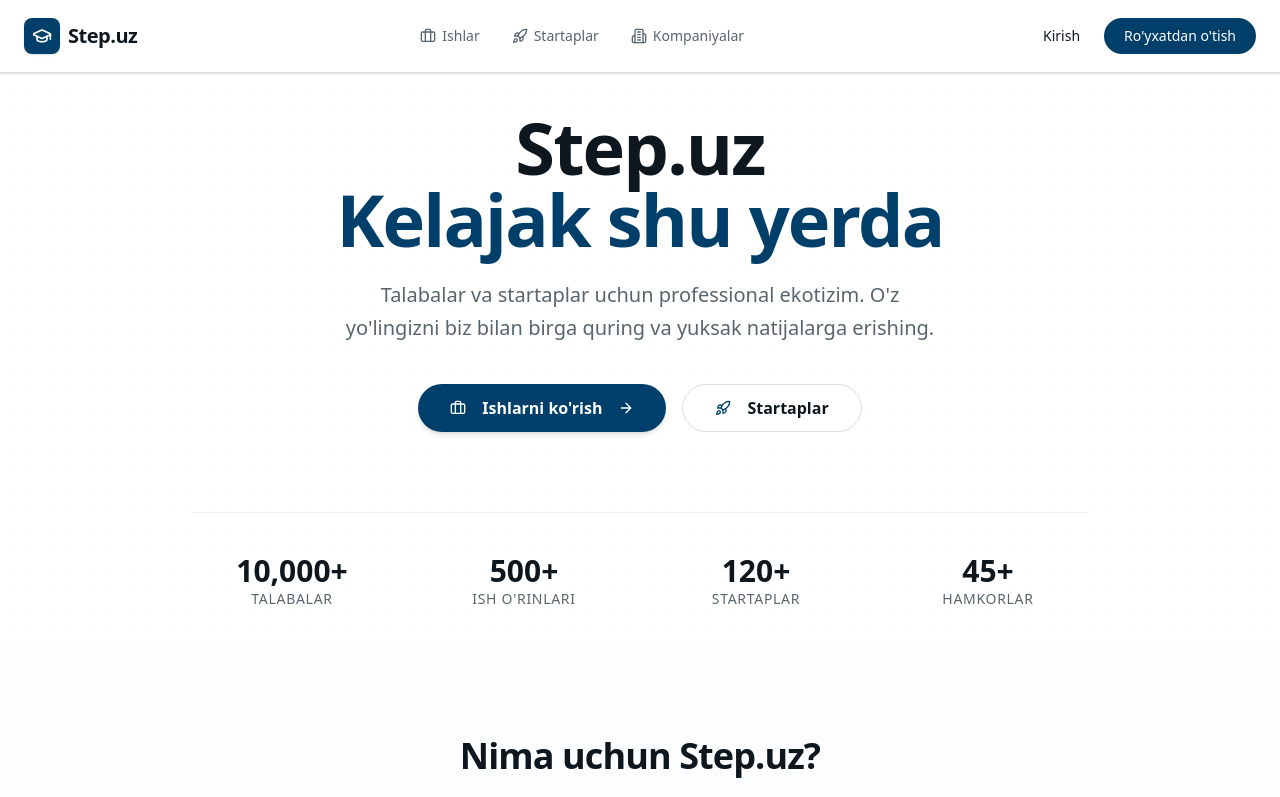
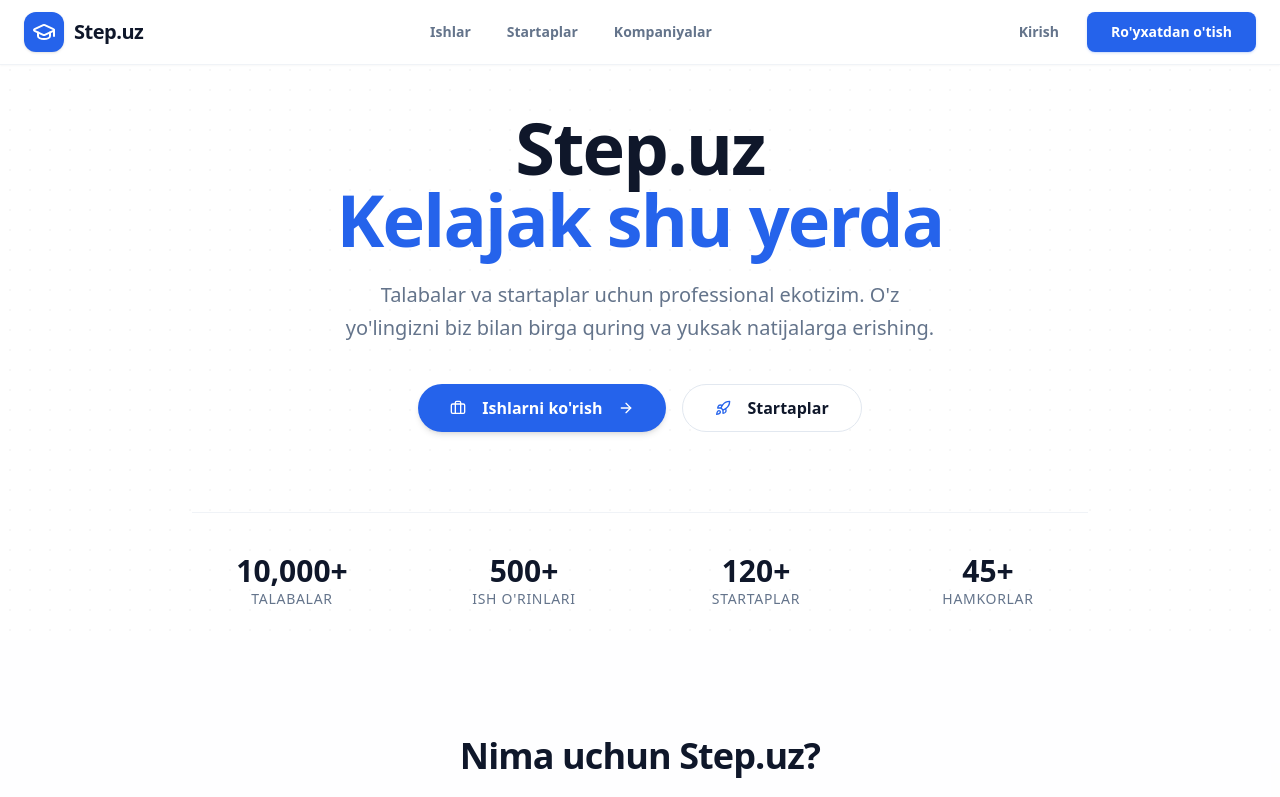
Before and after one commit to otabekxoff-creator/qadam.uz, a Next.js app in the folder frontend/: page / in a window 1280 px wide. Shown: the top 797 px of the page. Built offline with nearby package versions, Linux system fonts and the light colour scheme.

Commit message:
style: complete navbar redesign with professional colors and fonts, fixed global styles, and backend audit

```diff
--- a/frontend/src/app/dashboard/company/page.tsx
+++ b/frontend/src/app/dashboard/company/page.tsx
@@ -343,7 +343,7 @@
               <TabsTrigger value="jobs" className="rounded-md data-[state=active]:bg-background data-[state=active]:shadow-sm h-full px-6 text-sm font-medium transition-all">
                 Ish e'lonlari
               </TabsTrigger>
-              <TabsTrigger value="applications" className="rounded-xl data-[state=active]:bg-primary data-[state=active]:text-primary-foreground h-full px-8 text-lg font-medium transition-all">
+              <TabsTrigger value="applications" className="rounded-md data-[state=active]:bg-background data-[state=active]:shadow-sm h-full px-6 text-sm font-medium transition-all">
                 So'nggi arizalar
               </TabsTrigger>
             </TabsList>
--- a/frontend/src/app/globals.css
+++ b/frontend/src/app/globals.css
@@ -33,46 +33,46 @@
 :root {
   --radius: 0.5rem;
   /* Light Mode - Clean, Professional White/Gray */
-  --background: oklch(1 0 0);
-  --foreground: oklch(0.2 0.02 240);
-  --card: oklch(1 0 0);
-  --card-foreground: oklch(0.2 0.02 240);
-  --popover: oklch(1 0 0);
-  --popover-foreground: oklch(0.2 0.02 240);
-  --primary: oklch(0.35 0.1 240); /* Royal Blue - Professional */
-  --primary-foreground: oklch(1 0 0);
-  --secondary: oklch(0.96 0.01 240);
-  --secondary-foreground: oklch(0.3 0.02 240);
-  --muted: oklch(0.96 0.01 240);
-  --muted-foreground: oklch(0.5 0.02 240);
-  --accent: oklch(0.96 0.01 240);
-  --accent-foreground: oklch(0.2 0.02 240);
-  --destructive: oklch(0.5 0.2 25);
-  --border: oklch(0.9 0.01 240);
-  --input: oklch(0.9 0.01 240);
-  --ring: oklch(0.35 0.1 240);
+  --background: #ffffff;
+  --foreground: #0f172a;
+  --card: #ffffff;
+  --card-foreground: #0f172a;
+  --popover: #ffffff;
+  --popover-foreground: #0f172a;
+  --primary: #2563eb; /* Strong Blue - Modern & Professional */
+  --primary-foreground: #ffffff;
+  --secondary: #f8fafc;
+  --secondary-foreground: #475569;
+  --muted: #f1f5f9;
+  --muted-foreground: #64748b;
+  --accent: #f1f5f9;
+  --accent-foreground: #0f172a;
+  --destructive: #ef4444;
+  --border: #e2e8f0;
+  --input: #e2e8f0;
+  --ring: #3b82f6;
 }
 
 .dark {
-  /* Dark Mode - Deep, Elegant Navy/Black */
-  --background: oklch(0.12 0.02 240);
-  --foreground: oklch(0.98 0.01 240);
-  --card: oklch(0.15 0.02 240);
-  --card-foreground: oklch(0.98 0.01 240);
-  --popover: oklch(0.15 0.02 240);
-  --popover-foreground: oklch(0.98 0.01 240);
-  --primary: oklch(0.65 0.15 220); /* Soft Professional Blue */
-  --primary-foreground: oklch(0.1 0.02 240);
-  --secondary: oklch(0.2 0.02 240);
-  --secondary-foreground: oklch(0.98 0.01 240);
-  --muted: oklch(0.2 0.02 240);
-  --muted-foreground: oklch(0.6 0.02 240);
-  --accent: oklch(0.2 0.02 240);
-  --accent-foreground: oklch(0.98 0.01 240);
-  --destructive: oklch(0.4 0.2 25);
-  --border: oklch(0.25 0.02 240);
-  --input: oklch(0.25 0.02 240);
-  --ring: oklch(0.65 0.15 220);
+  /* Dark Mode - Professional Navy */
+  --background: #020617;
+  --foreground: #f8fafc;
+  --card: #0f172a;
+  --card-foreground: #f8fafc;
+  --popover: #0f172a;
+  --popover-foreground: #f8fafc;
+  --primary: #3b82f6;
+  --primary-foreground: #ffffff;
+  --secondary: #1e293b;
+  --secondary-foreground: #94a3b8;
+  --muted: #1e293b;
+  --muted-foreground: #94a3b8;
+  --accent: #1e293b;
+  --accent-foreground: #f8fafc;
+  --destructive: #7f1d1d;
+  --border: #1e293b;
+  --input: #1e293b;
+  --ring: #3b82f6;
 }
 
 @layer base {
@@ -80,20 +80,24 @@
     @apply border-border outline-ring/50;
   }
   body {
-    @apply bg-background text-foreground antialiased;
+    @apply bg-background text-foreground antialiased selection:bg-primary/10 selection:text-primary;
     font-feature-settings: "rlig" 1, "calt" 1;
   }
 }
 
-/* Skromniy Styles */
+/* Professional Utilities */
 .glass {
-  @apply bg-card/60 backdrop-blur-md border border-border/50 shadow-sm;
+  @apply bg-card/80 backdrop-blur-sm border border-border/50 shadow-sm;
 }
 
 .professional-shadow {
-  box-shadow: 0 4px 20px -2px rgba(0, 0, 0, 0.05);
+  box-shadow: 0 1px 3px 0 rgb(0 0 0 / 0.1), 0 1px 2px -1px rgb(0 0 0 / 0.1);
 }
 
 .text-balance {
   text-wrap: balance;
 }
+
+.hover-card-effect {
+  @apply transition-all duration-200 hover:border-primary/30 hover:shadow-md hover:-translate-y-0.5;
+}
--- a/frontend/src/components/layout/MainLayout.tsx
+++ b/frontend/src/components/layout/MainLayout.tsx
@@ -10,9 +10,9 @@
 
 const MainLayout: React.FC<MainLayoutProps> = ({ children }) => {
   return (
-    <div className="min-h-screen flex flex-col bg-background text-foreground transition-colors duration-300">
+    <div className="min-h-screen flex flex-col bg-background text-foreground antialiased">
       <Navbar />
-      <main className="flex-1 perspective-1000 preserve-3d">
+      <main className="flex-1">
         {children}
       </main>
       <Footer />
--- a/frontend/src/components/layout/Navbar.tsx
+++ b/frontend/src/components/layout/Navbar.tsx
@@ -74,13 +74,12 @@
   };
 
   return (
-    <header className="fixed top-0 left-0 right-0 z-50 flex justify-center bg-background/80 backdrop-blur-md border-b border-border shadow-sm">
-      <nav className="container px-6 py-3">
-        <div className="flex h-12 items-center justify-between">
+    <header className="fixed top-0 left-0 right-0 z-50 bg-background/95 backdrop-blur-sm border-b border-border/50 shadow-[0_1px_2px_rgba(0,0,0,0.03)]">
+      <nav className="container mx-auto px-6 h-16 flex items-center justify-between">
         {/* Logo */}
-          <Link href="/" className="flex items-center space-x-2 group">
-            <div className="flex h-9 w-9 items-center justify-center rounded-lg bg-primary text-white shadow-sm transition-transform active:scale-95">
-              <GraduationCap className="h-5 w-5" />
+        <Link href="/" className="flex items-center space-x-2.5 group transition-opacity hover:opacity-90">
+          <div className="flex h-10 w-10 items-center justify-center rounded-xl bg-primary text-white shadow-sm active:scale-95 transition-transform">
+            <GraduationCap className="h-6 w-6" />
           </div>
           <span className="text-xl font-bold text-foreground tracking-tight">
             Step.uz
@@ -88,77 +87,76 @@
         </Link>
 
         {/* Desktop Navigation */}
-          <div className="hidden md:flex md:items-center md:space-x-8">
+        <div className="hidden md:flex items-center space-x-1">
           {navLinks.map((link) => (
             <Link
               key={link.href}
               href={link.href}
-                className="flex items-center space-x-1.5 text-sm font-medium text-muted-foreground transition-colors hover:text-primary"
+              className="px-4 py-2 rounded-lg text-sm font-semibold text-muted-foreground hover:text-primary hover:bg-primary/5 transition-all"
             >
-                <link.icon className="h-4 w-4" />
               <span>{link.label}</span>
             </Link>
           ))}
         </div>
 
         {/* Desktop Auth/User Menu */}
-          <div className="hidden md:flex md:items-center md:space-x-4">
+        <div className="hidden md:flex items-center space-x-3">
           {isAuthenticated ? (
             <DropdownMenu>
               <DropdownMenuTrigger asChild>
-                  <Button variant="ghost" className="relative h-9 w-9 rounded-full ring-2 ring-primary/20 hover:ring-primary/50 transition-all">
-                    <Avatar className="h-8 w-8">
+                <Button variant="ghost" className="relative h-10 w-10 rounded-full p-0 border border-border/50 hover:border-primary/30 transition-all">
+                  <Avatar className="h-9 w-9">
                     <AvatarImage src={student?.avatar || company?.logo} alt={fullName} />
-                      <AvatarFallback className="bg-primary/10 text-primary font-bold">
+                    <AvatarFallback className="bg-secondary text-primary font-bold text-xs">
                       {getInitials()}
                     </AvatarFallback>
                   </Avatar>
                 </Button>
               </DropdownMenuTrigger>
-                <DropdownMenuContent className="w-56 glass border-white/10" align="end" forceMount>
-                  <div className="flex items-center justify-start gap-2 p-2">
+              <DropdownMenuContent className="w-56 bg-card border-border shadow-lg rounded-xl" align="end" forceMount>
+                <div className="flex items-center justify-start gap-2 p-3">
                   <div className="flex flex-col space-y-1">
-                      <p className="text-sm font-medium leading-none">{fullName}</p>
-                      <p className="text-xs leading-none text-muted-foreground">
+                    <p className="text-sm font-bold leading-none">{fullName}</p>
+                    <p className="text-xs leading-none text-muted-foreground truncate max-w-[180px]">
                       {user?.email}
                     </p>
                   </div>
                 </div>
-                  <DropdownMenuSeparator className="bg-white/10" />
-                  <DropdownMenuItem asChild className="focus:bg-primary/20">
-                    <Link href={getDashboardPath()} className="flex w-full items-center">
-                      <LayoutDashboard className="mr-2 h-4 w-4" />
-                      Dashboard
+                <DropdownMenuSeparator className="bg-border/50" />
+                <DropdownMenuItem asChild className="focus:bg-primary/5 focus:text-primary py-2.5 cursor-pointer">
+                  <Link href={getDashboardPath()} className="flex w-full items-center font-medium">
+                    <LayoutDashboard className="mr-2.5 h-4 w-4 opacity-70" />
+                    Boshqaruv paneli
                   </Link>
                 </DropdownMenuItem>
-                  <DropdownMenuItem asChild className="focus:bg-primary/20">
-                    <Link href="/profile" className="flex w-full items-center">
-                      <User className="mr-2 h-4 w-4" />
+                <DropdownMenuItem asChild className="focus:bg-primary/5 focus:text-primary py-2.5 cursor-pointer">
+                  <Link href="/profile" className="flex w-full items-center font-medium">
+                    <User className="mr-2.5 h-4 w-4 opacity-70" />
                     Profil
                   </Link>
                 </DropdownMenuItem>
-                  <DropdownMenuItem asChild className="focus:bg-primary/20">
-                    <Link href="/settings" className="flex w-full items-center">
-                      <Settings className="mr-2 h-4 w-4" />
+                <DropdownMenuItem asChild className="focus:bg-primary/5 focus:text-primary py-2.5 cursor-pointer">
+                  <Link href="/settings" className="flex w-full items-center font-medium">
+                    <Settings className="mr-2.5 h-4 w-4 opacity-70" />
                     Sozlamalar
                   </Link>
                 </DropdownMenuItem>
-                  <DropdownMenuSeparator className="bg-white/10" />
+                <DropdownMenuSeparator className="bg-border/50" />
                 <DropdownMenuItem
                   onClick={handleLogout}
-                    className="text-destructive focus:bg-destructive/10 cursor-pointer"
+                  className="text-destructive focus:bg-destructive/5 focus:text-destructive py-2.5 cursor-pointer font-medium"
                 >
-                    <LogOut className="mr-2 h-4 w-4" />
+                  <LogOut className="mr-2.5 h-4 w-4 opacity-70" />
                   Chiqish
                 </DropdownMenuItem>
               </DropdownMenuContent>
             </DropdownMenu>
           ) : (
             <div className="flex items-center space-x-2">
-                <Button variant="ghost" asChild className="text-sm hover:bg-white/5">
+              <Button variant="ghost" asChild className="text-sm font-bold text-muted-foreground hover:text-primary hover:bg-primary/5 rounded-lg px-5">
                 <Link href="/login">Kirish</Link>
               </Button>
-                <Button size="sm" asChild className="bg-primary hover:bg-primary/80 text-primary-foreground glow-primary rounded-full px-5">
+              <Button size="sm" asChild className="bg-primary hover:bg-primary/95 text-white font-bold rounded-lg px-6 h-10 shadow-sm shadow-primary/20 active:scale-95 transition-all">
                 <Link href="/register">Ro'yxatdan o'tish</Link>
               </Button>
             </div>
@@ -171,7 +169,7 @@
             variant="ghost"
             size="icon"
             onClick={() => setMobileMenuOpen(!mobileMenuOpen)}
-              className="text-muted-foreground hover:bg-white/5"
+            className="text-muted-foreground hover:bg-primary/5 hover:text-primary rounded-lg"
           >
             {mobileMenuOpen ? (
               <X className="h-6 w-6" />
@@ -180,56 +178,59 @@
             )}
           </Button>
         </div>
-        </div>
+      </nav>
 
       {/* Mobile Navigation */}
       <AnimatePresence>
         {mobileMenuOpen && (
           <motion.div
-              initial={{ opacity: 0, height: 0 }}
-              animate={{ opacity: 1, height: 'auto' }}
-              exit={{ opacity: 0, height: 0 }}
-              className="md:hidden glass border-t-0 rounded-b-3xl overflow-hidden mt-2"
+            initial={{ opacity: 0, y: -10 }}
+            animate={{ opacity: 1, y: 0 }}
+            exit={{ opacity: 0, y: -10 }}
+            className="md:hidden absolute top-full left-0 right-0 bg-background border-b border-border shadow-xl overflow-hidden"
           >
-              <div className="flex flex-col space-y-4 px-4 py-6">
+            <div className="flex flex-col space-y-1 p-4">
               {navLinks.map((link) => (
                 <Link
                   key={link.href}
                   href={link.href}
                   onClick={() => setMobileMenuOpen(false)}
-                    className="flex items-center space-x-2 text-base font-medium text-muted-foreground hover:text-primary transition-colors"
+                  className="flex items-center space-x-3 px-4 py-3 rounded-lg text-base font-bold text-muted-foreground hover:text-primary hover:bg-primary/5 transition-colors"
                 >
-                    <link.icon className="h-5 w-5" />
+                  <link.icon className="h-5 w-5 opacity-70" />
                   <span>{link.label}</span>
                 </Link>
               ))}
-                <div className="border-t border-white/10 pt-4">
+              <div className="border-t border-border/50 mt-2 pt-2">
                 {isAuthenticated ? (
-                    <div className="space-y-4">
+                  <div className="space-y-1">
                     <Link
                       href={getDashboardPath()}
                       onClick={() => setMobileMenuOpen(false)}
-                        className="flex items-center space-x-2 text-base font-medium text-muted-foreground"
+                      className="flex items-center space-x-3 px-4 py-3 rounded-lg text-base font-bold text-muted-foreground hover:text-primary hover:bg-primary/5"
                     >
-                        <LayoutDashboard className="h-5 w-5" />
-                        <span>Dashboard</span>
+                      <LayoutDashboard className="h-5 w-5 opacity-70" />
+                      <span>Boshqaruv paneli</span>
                     </Link>
                     <button
-                        onClick={handleLogout}
-                        className="flex w-full items-center space-x-2 text-base font-medium text-destructive"
+                      onClick={() => {
+                        handleLogout();
+                        setMobileMenuOpen(false);
+                      }}
+                      className="flex w-full items-center space-x-3 px-4 py-3 rounded-lg text-base font-bold text-destructive hover:bg-destructive/5 transition-colors"
                     >
-                        <LogOut className="h-5 w-5" />
+                      <LogOut className="h-5 w-5 opacity-70" />
                       <span>Chiqish</span>
                     </button>
                   </div>
                 ) : (
-                    <div className="flex flex-col space-y-2">
-                      <Button variant="outline" asChild className="w-full glass border-white/10">
+                  <div className="grid grid-cols-2 gap-3 p-2">
+                    <Button variant="outline" asChild className="font-bold border-border hover:bg-secondary/50 rounded-lg">
                       <Link href="/login" onClick={() => setMobileMenuOpen(false)}>
                         Kirish
                       </Link>
                     </Button>
-                      <Button asChild className="w-full bg-primary glow-primary">
+                    <Button asChild className="bg-primary hover:bg-primary/95 text-white font-bold rounded-lg shadow-sm shadow-primary/20">
                       <Link href="/register" onClick={() => setMobileMenuOpen(false)}>
                         Ro'yxatdan o'tish
                       </Link>
@@ -241,7 +242,6 @@
           </motion.div>
         )}
       </AnimatePresence>
-      </nav>
     </header>
   );
 }
```
Lines whose indentation alone changed are shown as unchanged.
